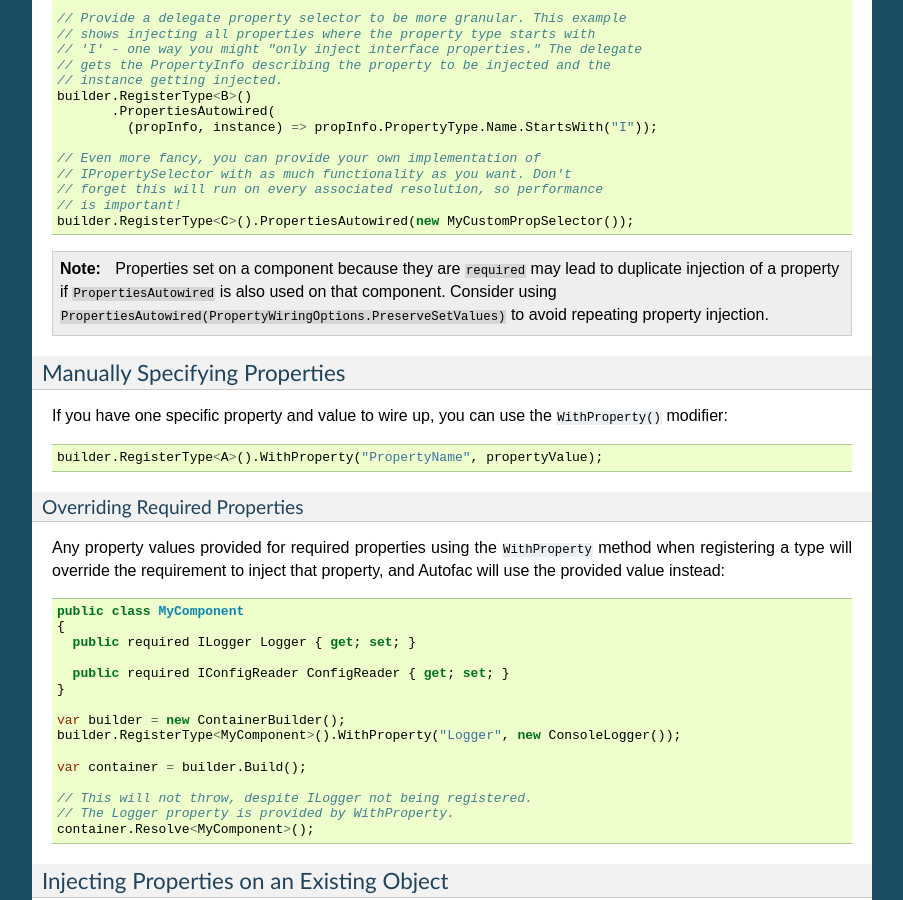
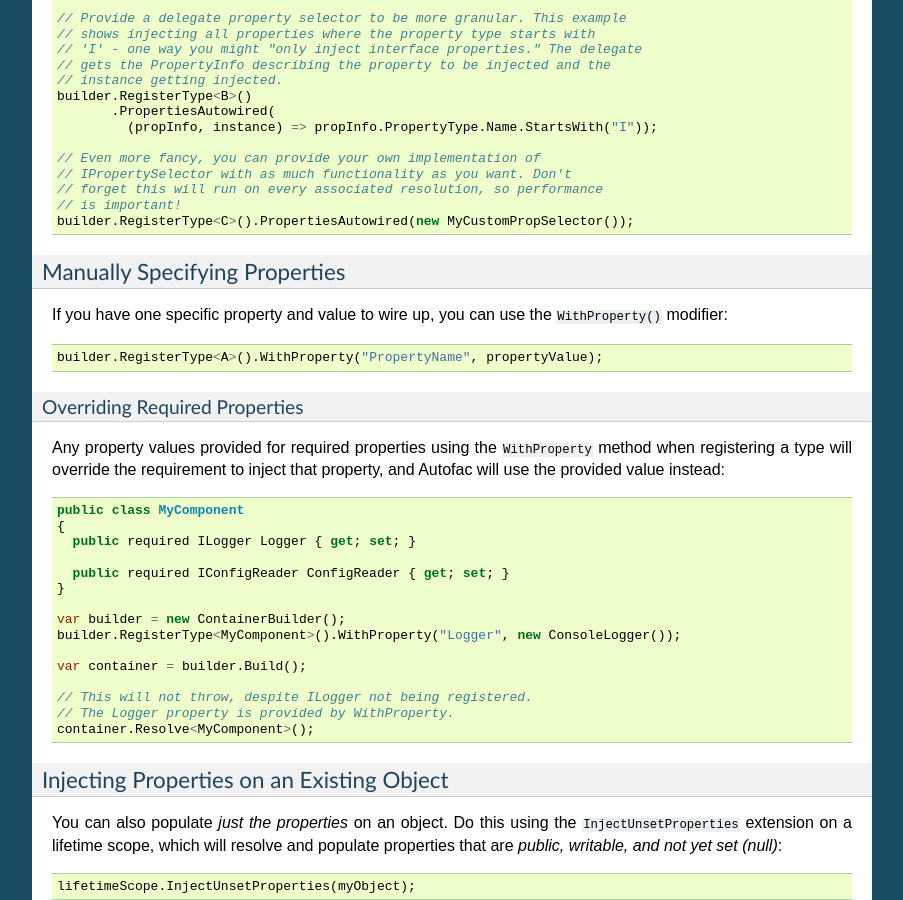
Before and after one commit to autofac/Documentation, a Sphinx documentation site: the page built from docs/register/prop-method-injection.rst, in a window 1280 px wide and 900 px high, scrolled down 2542 px. Shown: the whole window, without its empty margins (198-1101 px from the left). Built offline with Sphinx 7.4.7, drawn with Linux system fonts in a browser that asks for light colours.

Commit message:
Update now PropertiesAutowired doesn't duplicate.

```diff
--- a/docs/register/prop-method-injection.rst
+++ b/docs/register/prop-method-injection.rst
@@ -156,10 +156,6 @@ You can use the ``PropertiesAutowired()`` modifier at registration time to injec
     // is important!
     builder.RegisterType<C>().PropertiesAutowired(new MyCustomPropSelector());
 
-.. note::
-
-  Properties set on a component because they are ``required`` may lead to duplicate injection of a property if ``PropertiesAutowired`` is also used on that component.  Consider using ``PropertiesAutowired(PropertyWiringOptions.PreserveSetValues)`` to avoid repeating property injection.
-
 Manually Specifying Properties
 ------------------------------
 
--- a/docs/whats-new/upgradingfrom6to7.rst
+++ b/docs/whats-new/upgradingfrom6to7.rst
@@ -9,7 +9,7 @@ In the upgrade from Autofac 6.x to 7.x, the amount of breaking change was fairly
 
   If a required property *cannot* be resolved during component activation, an exception will now be thrown.
 
-  Equally, if you previously used ``PropertiesAutowired()`` to populate required properties on components, those properties will now be doubly-resolved, so you may wish to remove ``PropertiesAutowired()`` in favour of the default functionality.
+  Equally, if you previously used ``PropertiesAutowired()`` to populate required properties on components, those properties will now be automatically injected, so ``PropertiesAutowired()`` can be removed provided there are no "not required" properties on the component.
 
 - ``RegisterGeneratedFactory`` has been marked as obsolete.  You should update your code to use the ``Func<T>`` `implicit relationship <../resolve/relationships>`_  or `delegate factories <../advanced/delegate-factories>`_.
 
```
